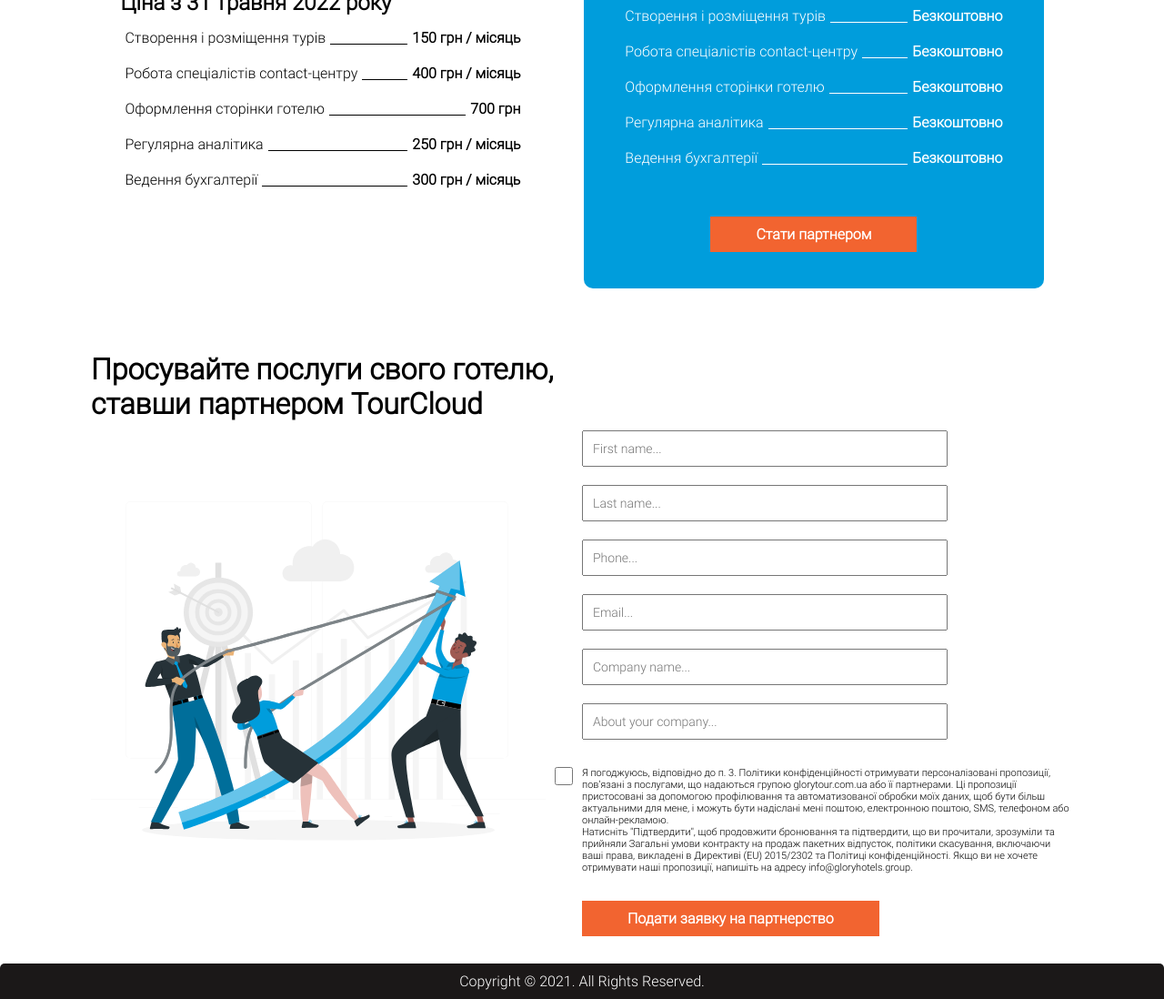
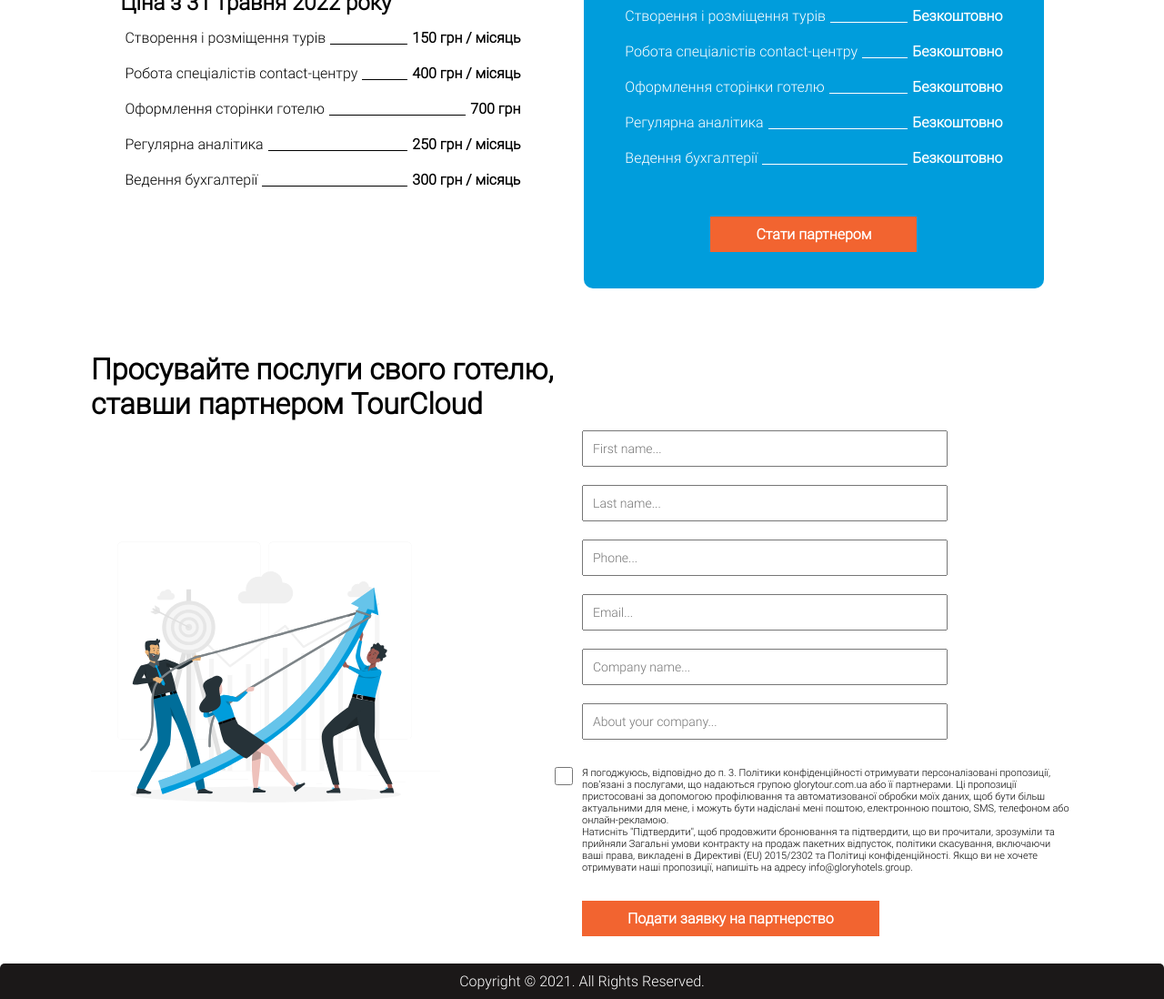
Before and after one commit to IvanValovyi/tour_cloud, a plain HTML site: page home.html in a window 1280 px wide. Shown: the part 3441-4539 px from the top of the page at 91% size. Drawn offline with Linux system fonts and the light colour scheme.

Commit message:
Fix some bug.

```diff
--- a/scss/join_tour_cloud.scss
+++ b/scss/join_tour_cloud.scss
@@ -34,6 +34,9 @@
             button{
                 margin-top: 10px;
             }
+        }
+        img{
+            width: 30vw;
         }
     }
 }
```
Also changed, not shown: css/join_tour_cloud.css, css/main.css, 2 other files.
